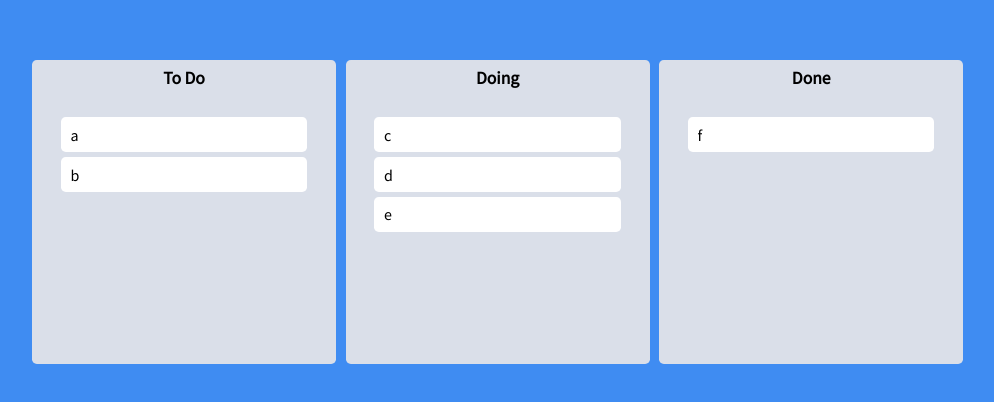
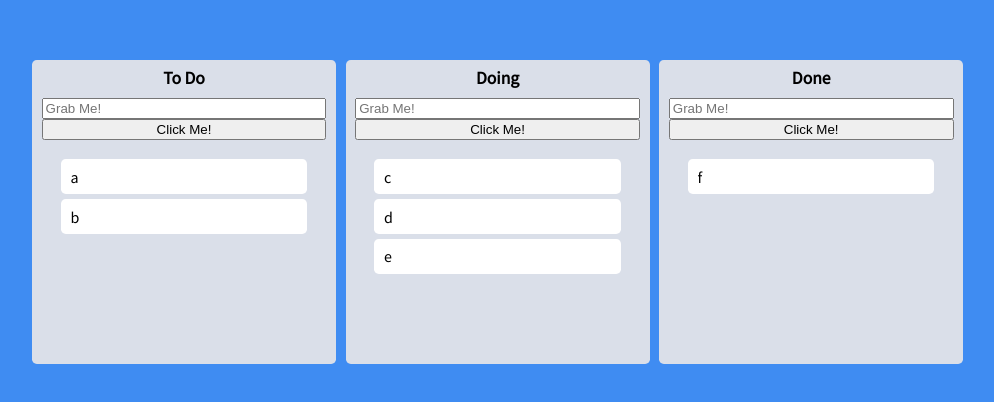
Before and after one commit to junseokoh-hub/react-trello-clone-practice, a React (Create React App) app: page / in a window 1280 px wide. Shown: the part 188-590 px from the top of the page, without its empty margins (268-1262 px from the left). Built offline with nearby package versions, Linux system fonts and the light colour scheme.

Commit message:
learning about useRef

```diff
--- a/src/Components/Board.tsx
+++ b/src/Components/Board.tsx
@@ -1,6 +1,7 @@
 import { Droppable } from "react-beautiful-dnd";
 import DraggableCard from "./DraggableCard";
 import styled from "styled-components";
+import { useRef } from "react";
 
 interface IBoardProps {
   toDos: string[];
@@ -42,9 +43,18 @@
 `;
 
 function Board({ toDos, boardId }: IBoardProps) {
+  const inputRef = useRef<HTMLInputElement>(null);
+  const onClick = () => {
+    inputRef.current?.focus();
+    setTimeout(() => {
+      inputRef.current?.blur();
+    }, 5000);
+  };
   return (
     <Wrapper>
       <Title>{boardId}</Title>
+      <input ref={inputRef} placeholder="Grab Me!" />
+      <button onClick={onClick}>Click Me!</button>
       <Droppable droppableId={boardId}>
         {(magic, snapshot) => (
           <Area
```
